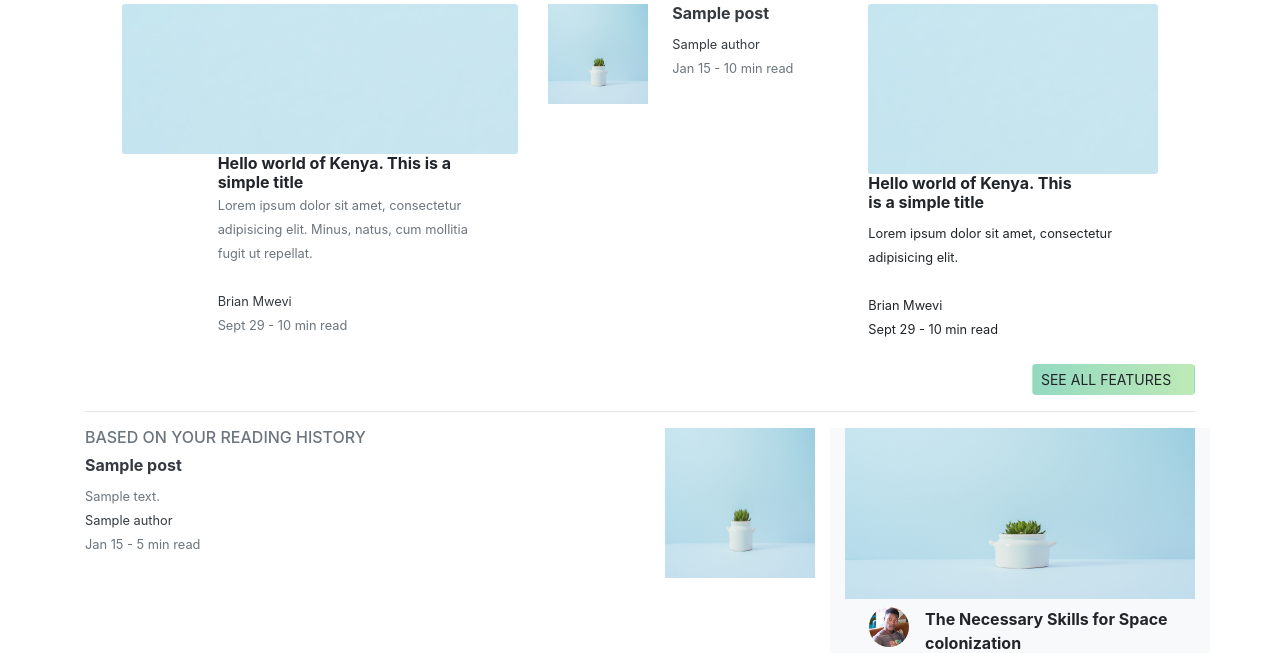
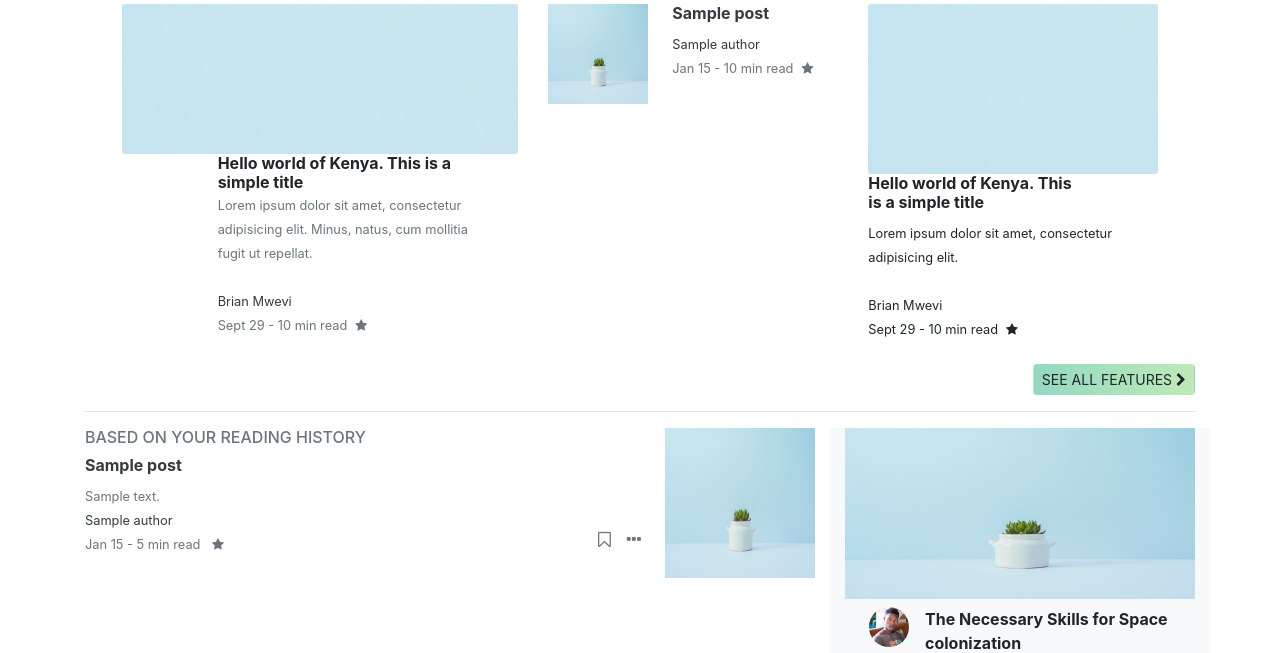
Before and after one commit to BrianMwevi/writer, a Django app: template writersapp/templates/writersapp/index.html in a window 1280 px wide. Shown: the part 76-729 px from the top of the page. Run offline with Django 3.2, Linux system fonts and the light colour scheme; the template is opened without the code that fills it: most values are stand-ins (such as "Sample title", 1, 10 or a date in 2020); some libraries are stand-ins or nearby versions; some web fonts are replaced.

Commit message:
Added form_class and cdn link for fonts-awesome

```diff
--- a/accounts/urls.py
+++ b/accounts/urls.py
@@ -8,6 +8,6 @@ app_name = 'accounts'
 
 urlpatterns = [
 	path('register/', SignUpView.as_view(), name='register'),
-	path('login/', auth_views.LoginView.as_view(template_name='accounts/register.html', success_url=reverse_lazy('writersapp:home')), name='login'),
+	path('login/', auth_views.LoginView.as_view(template_name='accounts/register.html',form_class=LoginForm, success_url=reverse_lazy('writersapp:home')), name='login'),
 	path('logout/', auth_views.LogoutView.as_view(), name='logout', kwargs={'next_page':'writersapp:home'}),
 ]
--- a/templates/base.html
+++ b/templates/base.html
@@ -8,6 +8,7 @@
 	<link rel="stylesheet" href="{% static "css/bootstrap.css" %}">
 	<link rel="stylesheet" href="{% static "css/style.css" %}">
 	<link rel="stylesheet" href="{% static "css/font-awesome.min.css" %}">
+	<link href="https://stackpath.bootstrapcdn.com/font-awesome/4.7.0/css/font-awesome.min.css" rel="stylesheet" integrity="sha384-wvfXpqpZZVQGK6TAh5PVlGOfQNHSoD2xbE+QkPxCAFlNEevoEH3Sl0sibVcOQVnN" crossorigin="anonymous">
 </head>
 <body>
 	<nav class="navbar navbar-expand-lg navbar-light bg-light fixed-top">
```
